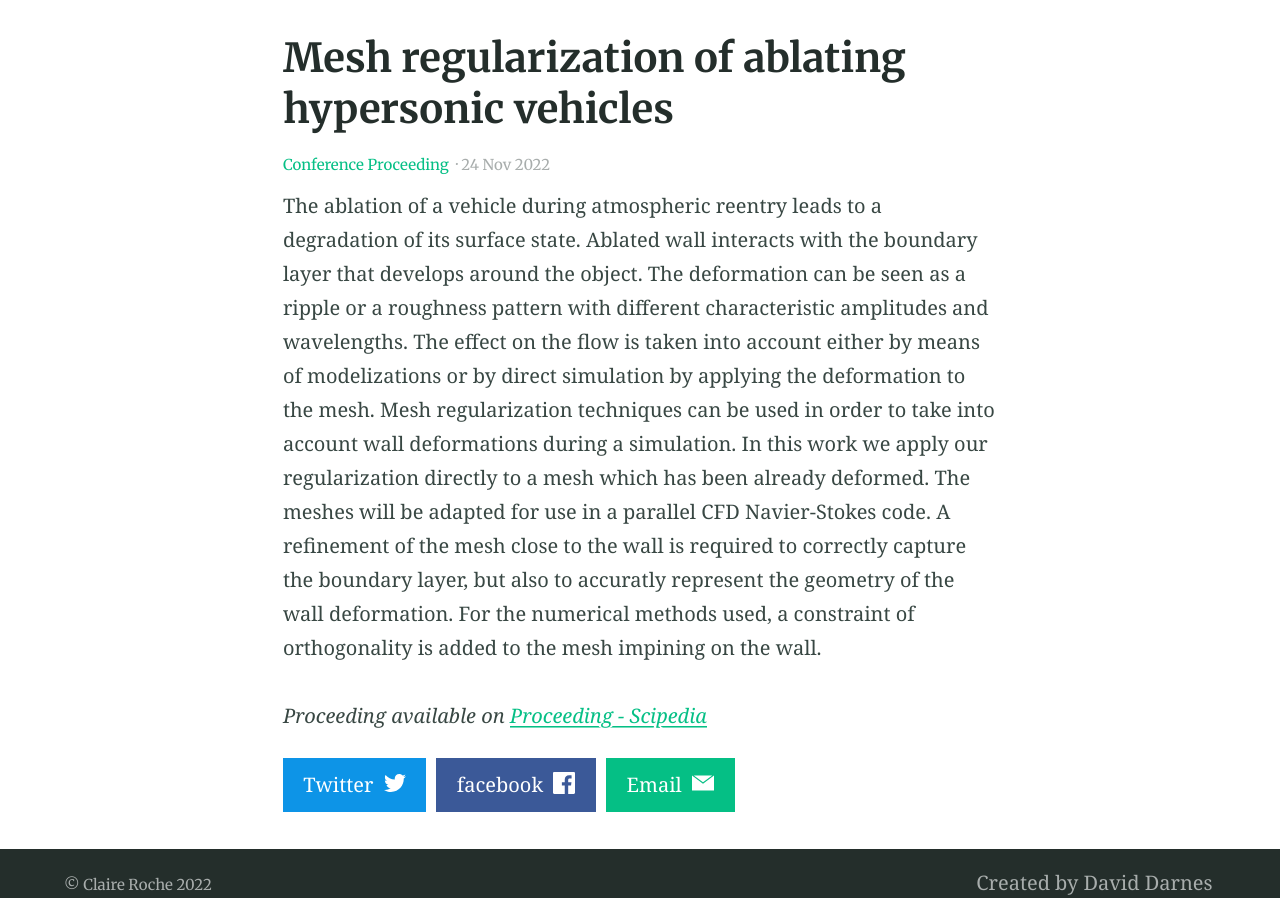
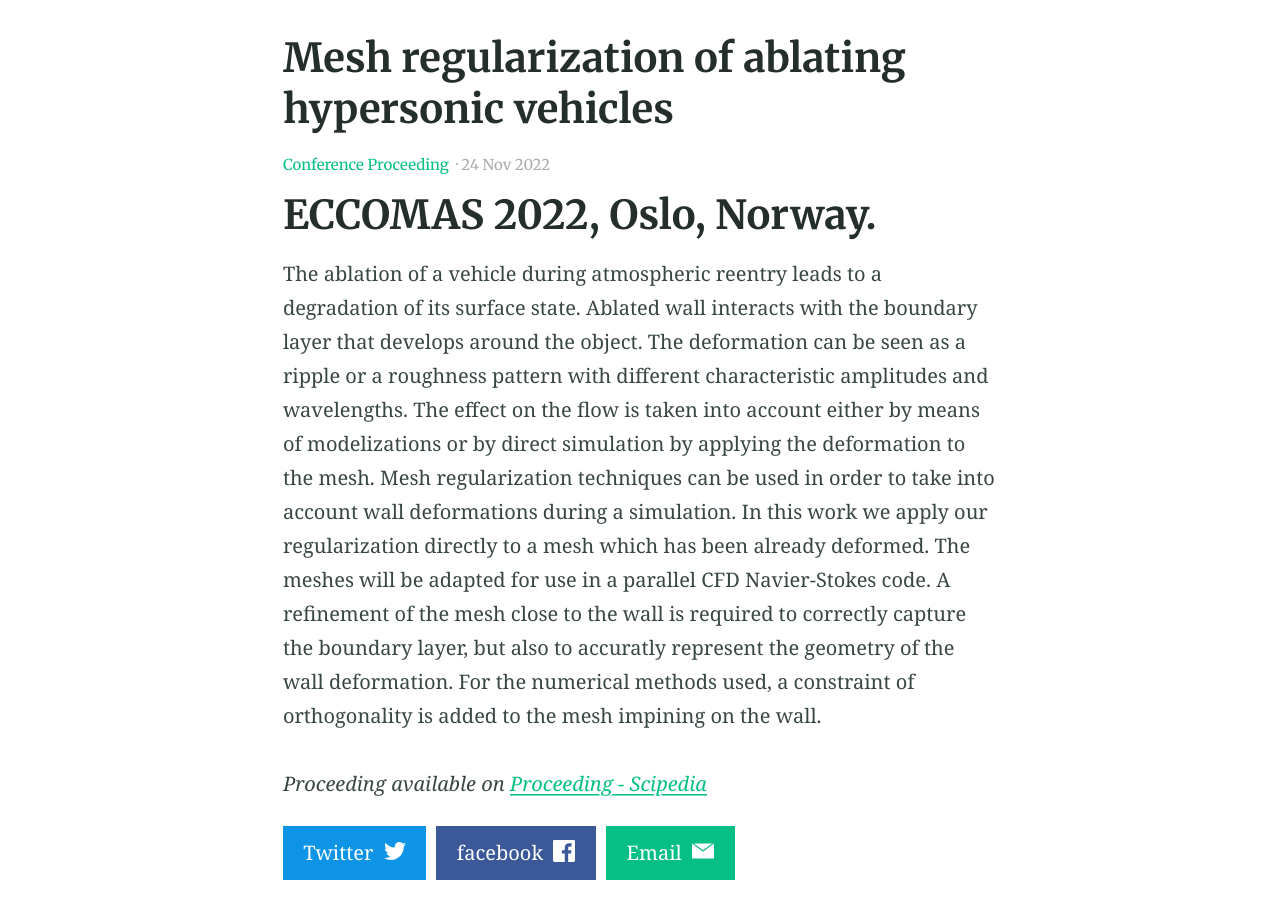
Before and after one commit to claireroche/claireroche.github.io, a Jekyll site: the page built from _posts/2022-11-24-eccomas-proceeding.md, in a window 1280 px wide, cut to the strip 412-1310 px from the top of the page. Built offline with Jekyll 4.4.1, drawn with Linux system fonts in a browser that asks for light colours.

Commit message:
Update ECCOMAS publication

```diff
--- a/_posts/2022-11-24-eccomas-proceeding.md
+++ b/_posts/2022-11-24-eccomas-proceeding.md
@@ -5,6 +5,8 @@ categories:
 feature_image: "https://picsum.photos/2560/600?image=872"
 ---
 
+# ECCOMAS 2022, Oslo, Norway.
+
 The ablation of a vehicle during atmospheric reentry leads to a degradation of its surface state. Ablated wall interacts with the boundary layer that develops around the object. The deformation can be seen as a ripple or a roughness pattern with different characteristic amplitudes and wavelengths. The effect on the flow is taken into account either by means of modelizations or by direct simulation by applying the deformation to the mesh. Mesh regularization techniques can be used in order to take into account wall deformations during a simulation. In this work we apply our regularization directly to a mesh which has been already deformed. The meshes will be adapted for use in a parallel CFD Navier-Stokes code. A refinement of the mesh close to the wall is required to correctly capture the boundary layer, but also to accuratly represent the geometry of the wall deformation. For the numerical methods used, a constraint of orthogonality is added to the mesh impining on the wall.
 
 <!-- more -->
```
